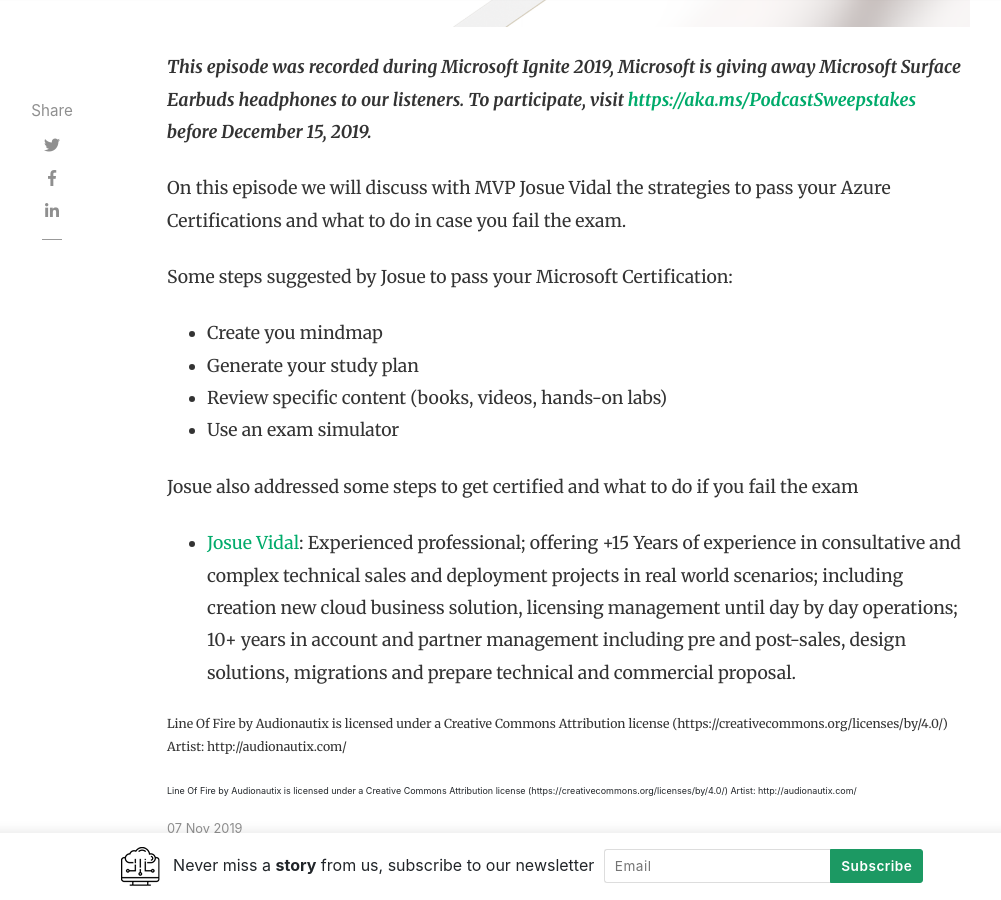
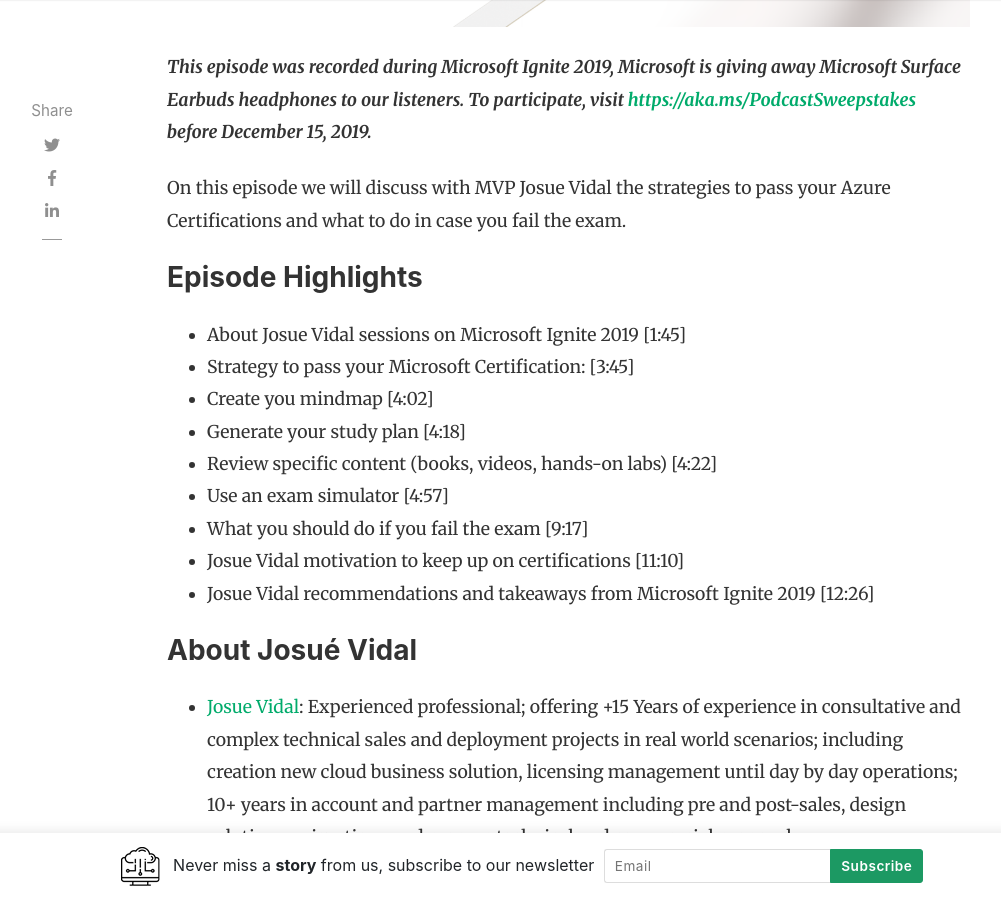
Before and after one commit to daveRendon/wikiazure-podcast, a Jekyll site: the page built from _posts/2019-11-07-episode-03-msignite-crushing-certifications-josue-vidal.md, in a window 1280 px wide and 900 px high, scrolled down 917 px. Shown: the whole window, without its empty margins (118-1119 px from the left). Built offline with Jekyll 4.4.1, drawn with Linux system fonts in a browser that asks for light colours; nearby versions of some CDN libraries; comment, search, counter and statistics services are not loaded.

Commit message:
updated files

```diff
--- a/_posts/2019-11-07-episode-03-msignite-crushing-certifications-josue-vidal.md
+++ b/_posts/2019-11-07-episode-03-msignite-crushing-certifications-josue-vidal.md
@@ -16,15 +16,18 @@
 
 On this episode we will discuss with MVP Josue Vidal the strategies to pass your Azure Certifications and what to do in case you fail the exam.
 
-Some steps suggested by Josue to pass your Microsoft Certification:
+<h3>Episode Highlights</h3>
 
-* Create you mindmap
-* Generate your study plan
-* Review specific content (books, videos, hands-on labs)
-* Use an exam simulator
+ + About Josue Vidal sessions on Microsoft Ignite 2019 [1:45]
+ + Strategy to pass your Microsoft Certification:  [3:45]
+ + Create you mindmap [4:02]
+ + Generate your study plan [4:18]
+ + Review specific content (books, videos, hands-on labs) [4:22]
+ + Use an exam simulator [4:57]
+ + What you should do if you fail the exam [9:17]
+ + Josue Vidal motivation to keep up on certifications [11:10]
+ + Josue Vidal recommendations and takeaways from Microsoft Ignite 2019 [12:26]
 
-Josue also addressed some steps to get certified and what to do if you fail the exam
+ <h3>About Josué Vidal</h3>
 
 + <a href="https://www.linkedin.com/in/josuevidal/" target="_blank">Josue Vidal</a>: Experienced professional; offering +15 Years of experience in consultative and complex technical sales and deployment projects in real world scenarios; including creation new cloud business solution, licensing management until day by day operations; 10+ years in account and partner management including pre and post-sales, design solutions, migrations and prepare technical and commercial proposal.
-
-<p style="font-size: .7em;">Line Of Fire by Audionautix is licensed under a Creative Commons Attribution license (https://creativecommons.org/licenses/by/4.0/) Artist: http://audionautix.com/</p>
```
Also changed, not shown: _posts/2019-11-07-episode-01-msignite-experience-and-takeaways.md (+5 -2 lines), _posts/2019-11-07-episode-02-msignite-azure-announcements-certifications-amit-malik.md (+0 -2 lines).
